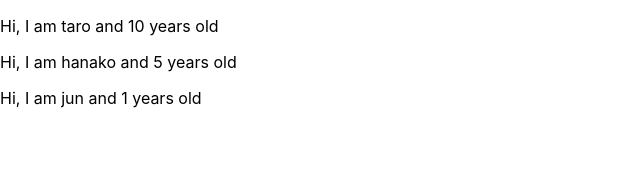
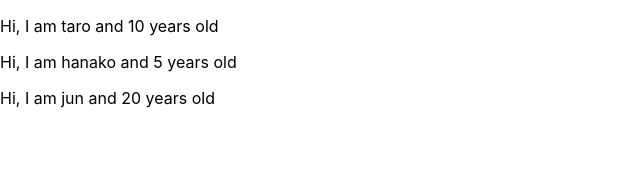
Before and after one commit to junito23/udemy_react, a React (Create React App) app: page / in a window 1280 px wide. Shown: the top 178 px of the page, without its empty margins (0-640 px from the left). Built offline with nearby package versions, Linux system fonts and the light colour scheme.

Commit message:
learn prop-types

```diff
--- a/src/App.js
+++ b/src/App.js
@@ -1,10 +1,11 @@
 import React, { Component } from 'react';
+import PropTypes from "prop-types"
 
 const App = () => {
   const profiles = [
     { name: "taro", age: 10 },
     { name: "hanako", age: 5 },
-    { name: "jun" },
+    { name: "jun", age: 20 },
   ]
   return (
     <div>
@@ -25,9 +26,16 @@ const User = (props) => {
   )
 }
 
-User.defaultProps = {
-  age: 1
+// propsの型チェック
+User.propTypes = {
+  name: PropTypes.string,
+  age: PropTypes.number
 }
+
+// propsのデフォルト値
+// User.defaultProps = {
+//   age: 1
+// }
 
 export default App;
 
```
